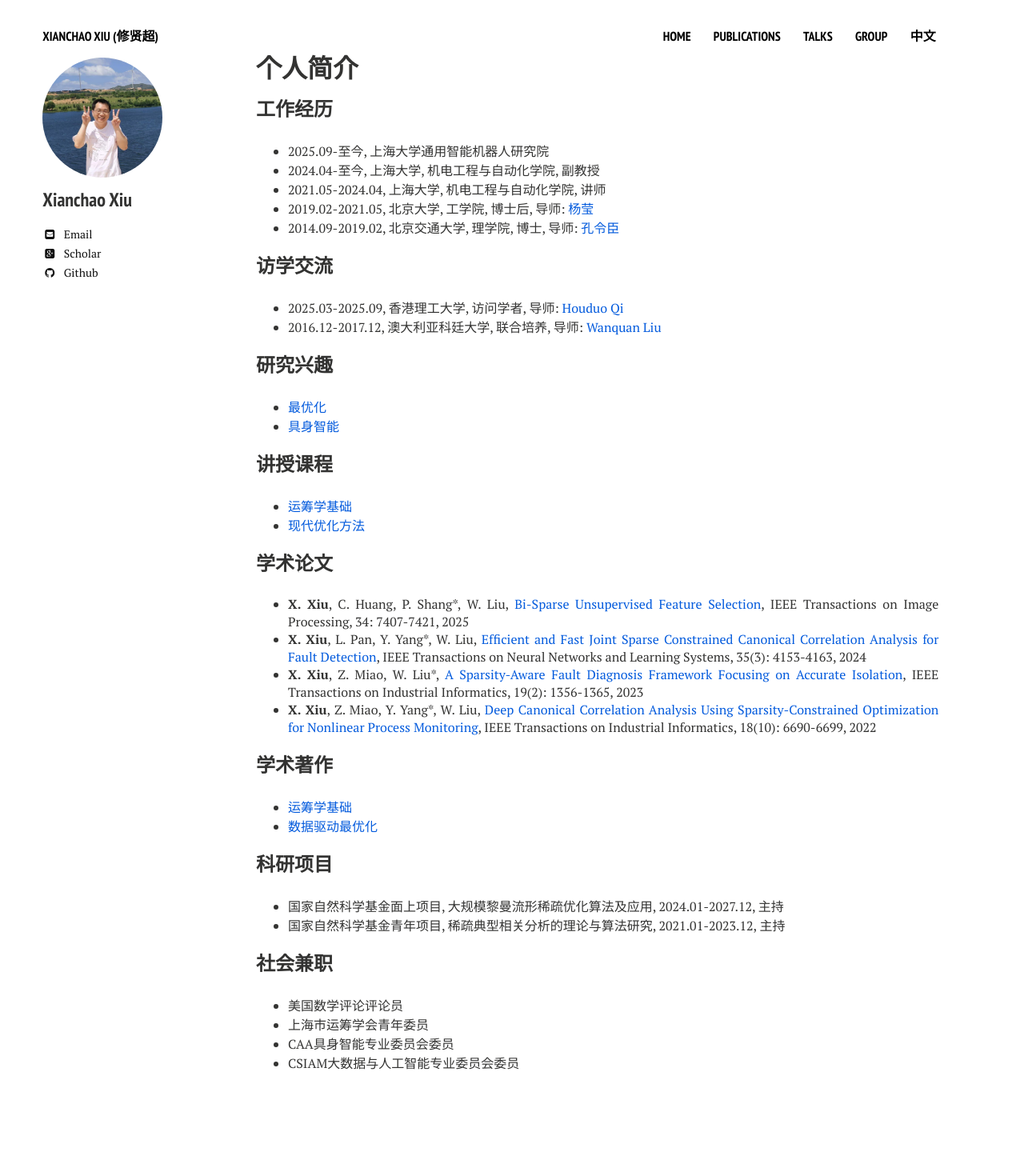
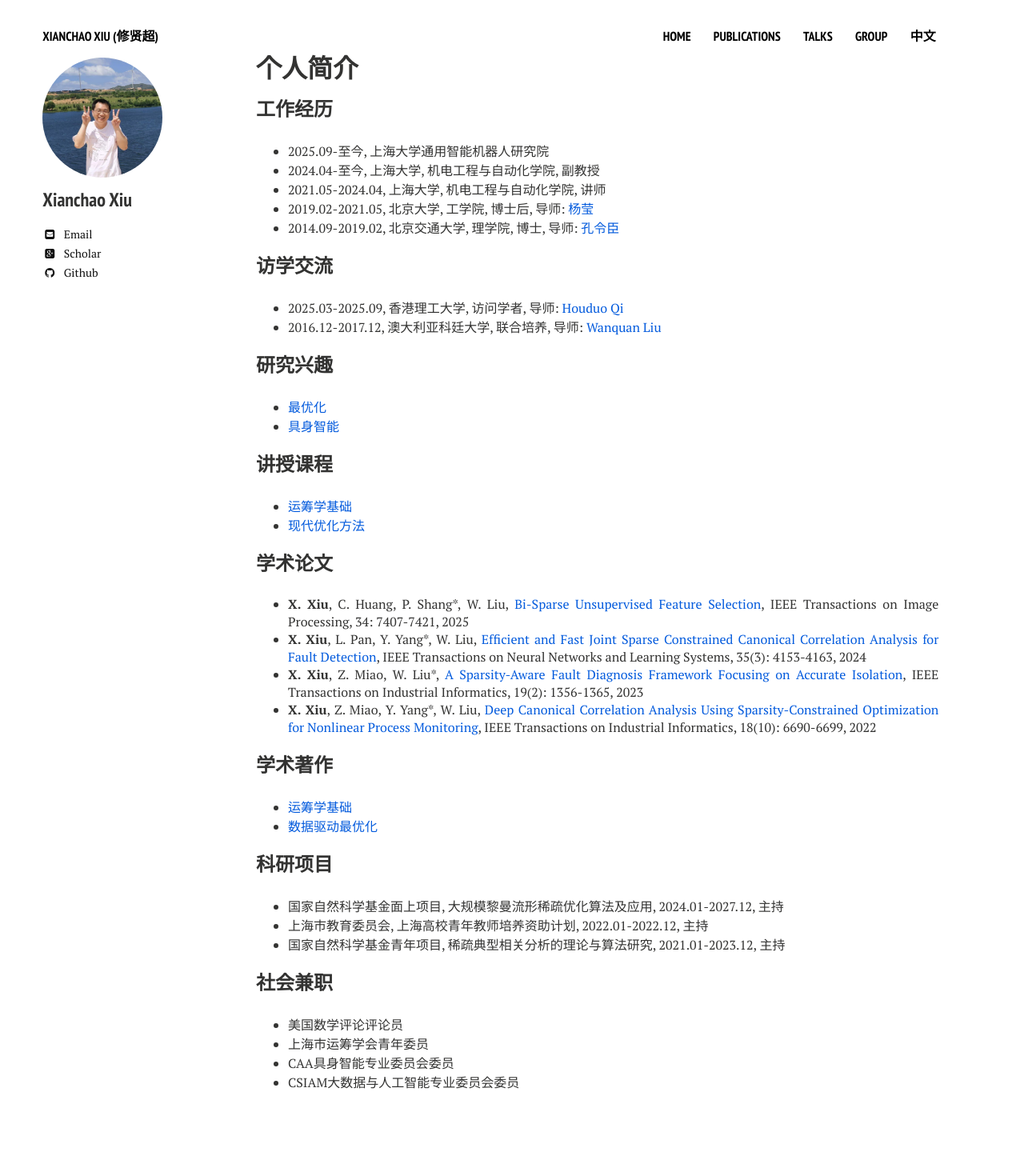
Before and after one commit to xianchaoxiu/xianchaoxiu.github.io, a Jekyll site: the page built from chinese/index.md, in a window 1280 px wide. Shown: the whole page at 80% size. Built offline with Jekyll 4.4.1, drawn with Linux system fonts in a browser that asks for light colours; nearby versions of some CDN libraries; before the commit the page ends 1436 px from its top, so only the background shows below that.

Commit message:
Update index.md

```diff
--- a/chinese/index.md
+++ b/chinese/index.md
@@ -46,6 +46,7 @@ share: false
 
 ### 科研项目
 * 国家自然科学基金面上项目, 大规模黎曼流形稀疏优化算法及应用, 2024.01-2027.12, 主持 <br>
+* 上海市教育委员会, 上海高校青年教师培养资助计划, 2022.01-2022.12, 主持 <br>
 * 国家自然科学基金青年项目, 稀疏典型相关分析的理论与算法研究, 2021.01-2023.12, 主持 <br>
 
 
```
